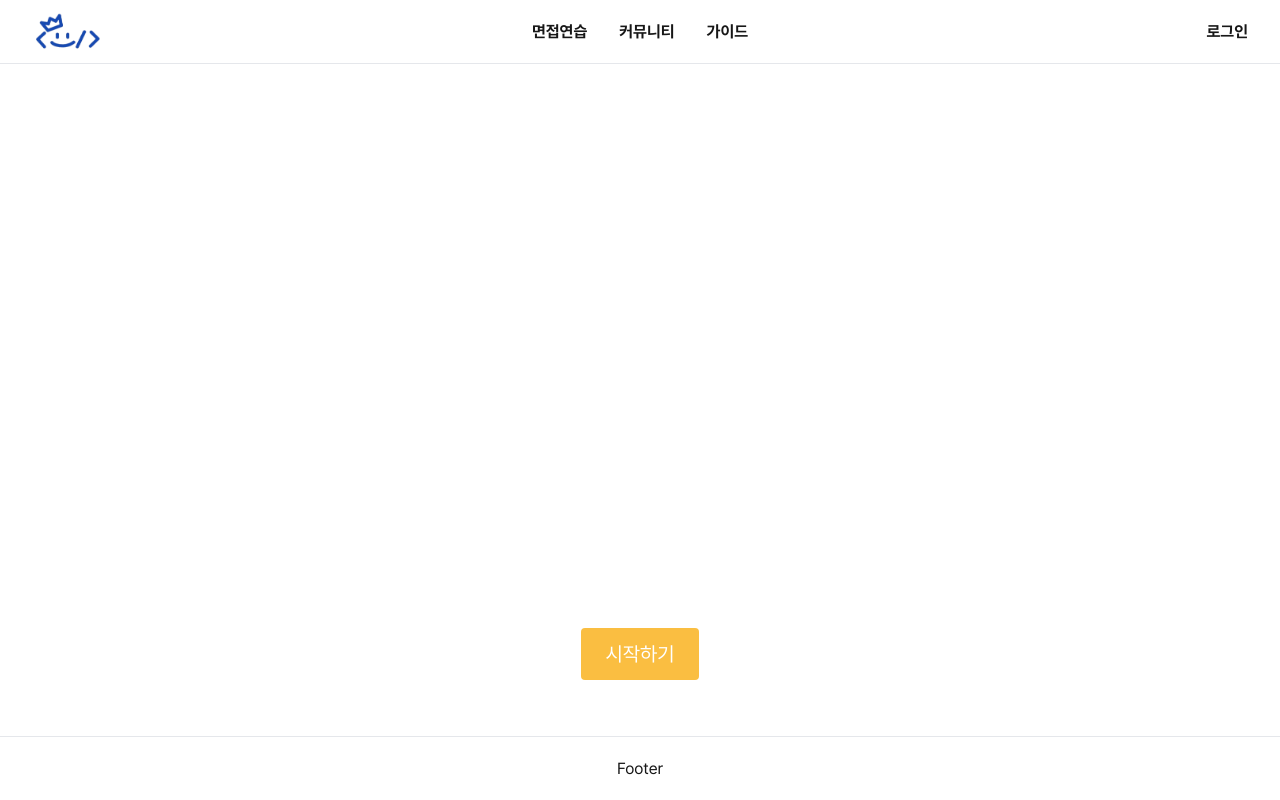
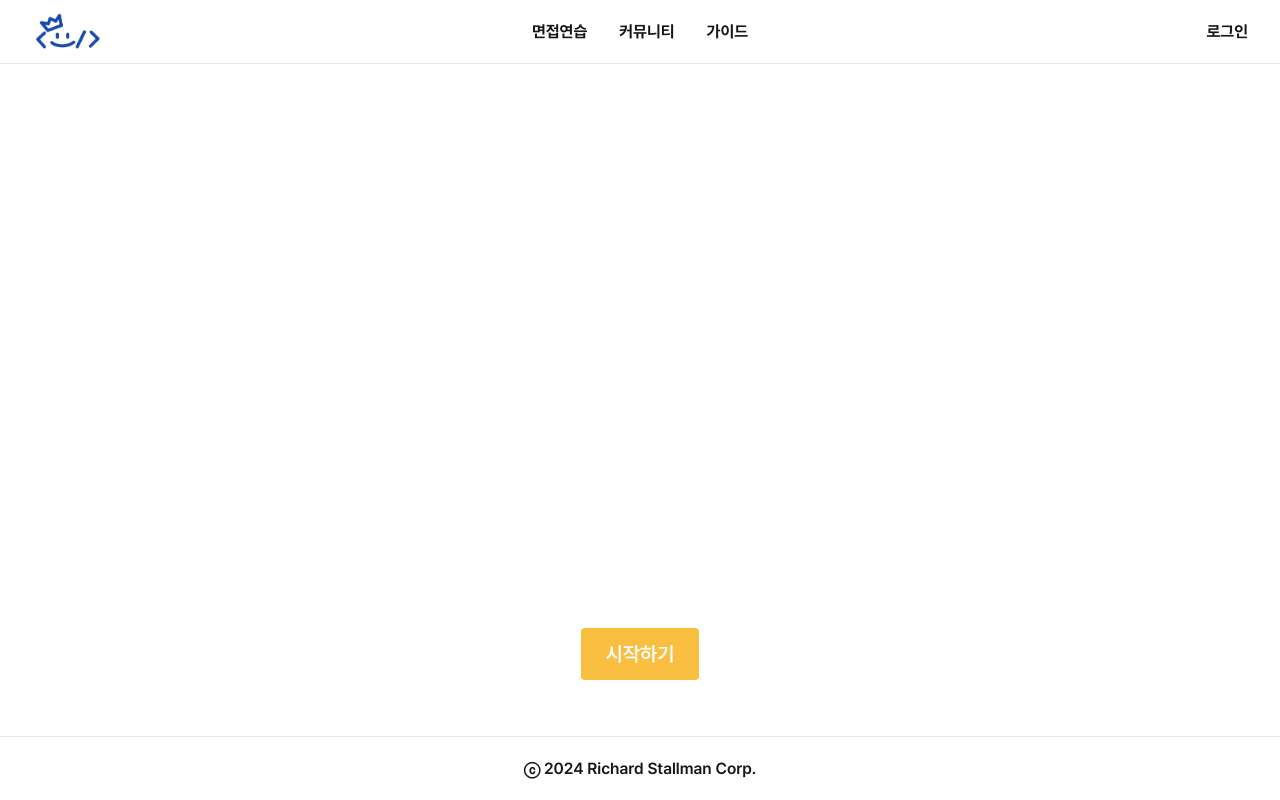
Before and after one commit to TeamRichardStallman/dv-front, a Next.js app: page / in a window 1280 px wide. Built offline with nearby package versions, Linux system fonts and the light colour scheme.

Commit message:
DV-137 feat: footer 내용 변경 및 폰트 조정

```diff
--- a/src/app/page.tsx
+++ b/src/app/page.tsx
@@ -15,7 +15,7 @@ export default function Home() {
         <main className="relative flex-1 flex flex-col items-center justify-center">
           <Link
             href={"/interview"}
-            className="absolute bottom-14 px-6 py-3 bg-secondary text-white rounded text-xl"
+            className="absolute bottom-14 px-6 py-3 bg-secondary font-semibold text-white rounded text-xl"
           >
             시작하기
           </Link>
--- a/src/components/footer.tsx
+++ b/src/components/footer.tsx
@@ -2,8 +2,8 @@ import React from "react";
 
 const Footer = () => {
   return (
-    <footer className="flex h-16 justify-center items-center px-8 border-t">
-      Footer
+    <footer className="flex h-16 justify-center items-center font-semibold px-8 border-t">
+      ⓒ 2024 Richard Stallman Corp.
     </footer>
   );
 };
```
